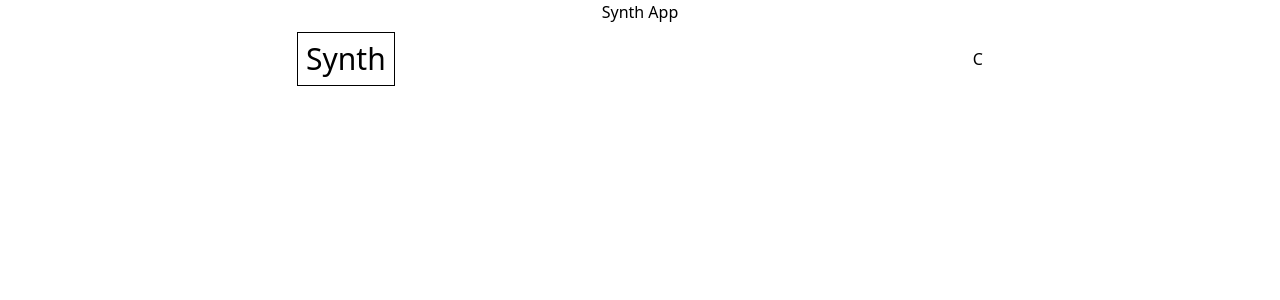
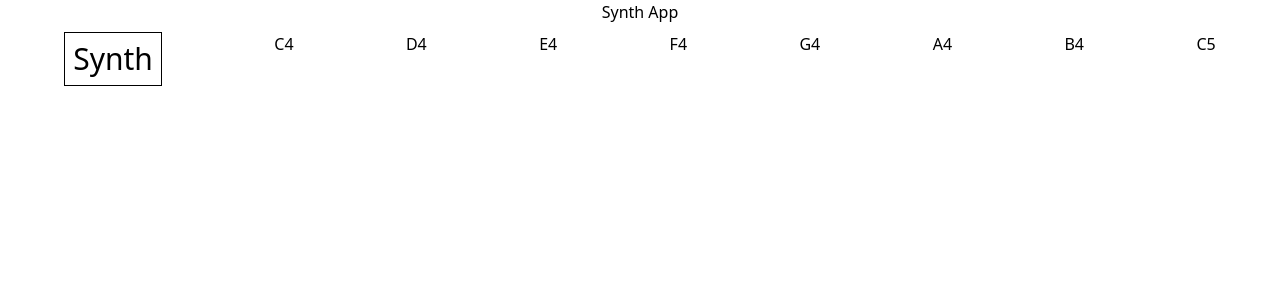
Before and after one commit to farmeroy/synth-app, a Next.js app: page / in a window 1280 px wide. Shown: the top 300 px of the page. Built offline with nearby package versions, Linux system fonts and the light colour scheme.

Commit message:
use polysynth, begin matrix of notes

```diff
--- a/pages/index.tsx
+++ b/pages/index.tsx
@@ -1,6 +1,10 @@
 import Head from "next/head";
 import { Suspense } from "react";
-import SynthWrapper from "../src/components/SynthWrapper";
+import dynamic from "next/dynamic";
+
+const SynthWrapper = dynamic(() => import("../src/components/SynthWrapper"), {
+  ssr: false,
+});
 
 export default function Home() {
   return (
--- /dev/null
+++ b/src/components/NoteNode.tsx
@@ -0,0 +1,9 @@
+interface NoteNodeProps {
+  note: string;
+}
+
+const NoteNode = ({ note }: NoteNodeProps) => {
+  return <div>{note}</div>;
+};
+
+export default NoteNode;
--- a/src/components/SynthWrapper.tsx
+++ b/src/components/SynthWrapper.tsx
@@ -1,19 +1,30 @@
 import * as Tone from "tone";
-import { useEffect } from "react";
+import NoteNode from "./NoteNode";
+import cnf from "../lib/config.json";
 
 const SynthWrapper = ({}) => {
-  let synth;
-  useEffect(() => {
-    Tone.start();
-    synth = new Tone.Synth().toDestination();
-  }, []);
+  Tone.start();
+  const notes = cnf.notes;
+  const synth = new Tone.PolySynth(Tone.Synth).toDestination();
+  console.log({ notes });
+
+  const handlePlaySynth = () => {
+    const now = Tone.now();
+    synth.triggerAttack(notes, now);
+    synth.triggerRelease(notes, now + 4);
+  };
 
   return (
     <div className="flex justify-around p-2">
-      <h1 className="p-2 border border-black text-3xl">Synth</h1>
-      <button onClick={() => synth?.triggerAttackRelease("C4", "8n") ?? null}>
-        C
+      <button
+        onClick={() => handlePlaySynth()}
+        className="p-2 border border-black text-3xl"
+      >
+        Synth
       </button>
+      {notes.map((note) => (
+        <NoteNode key={note} note={note} />
+      ))}
     </div>
   );
 };
--- /dev/null
+++ b/src/lib/config.json
@@ -0,0 +1 @@
+{ "notes": ["C4", "D4", "E4", "F4", "G4", "A4", "B4", "C5"], "length": 8 }
```
